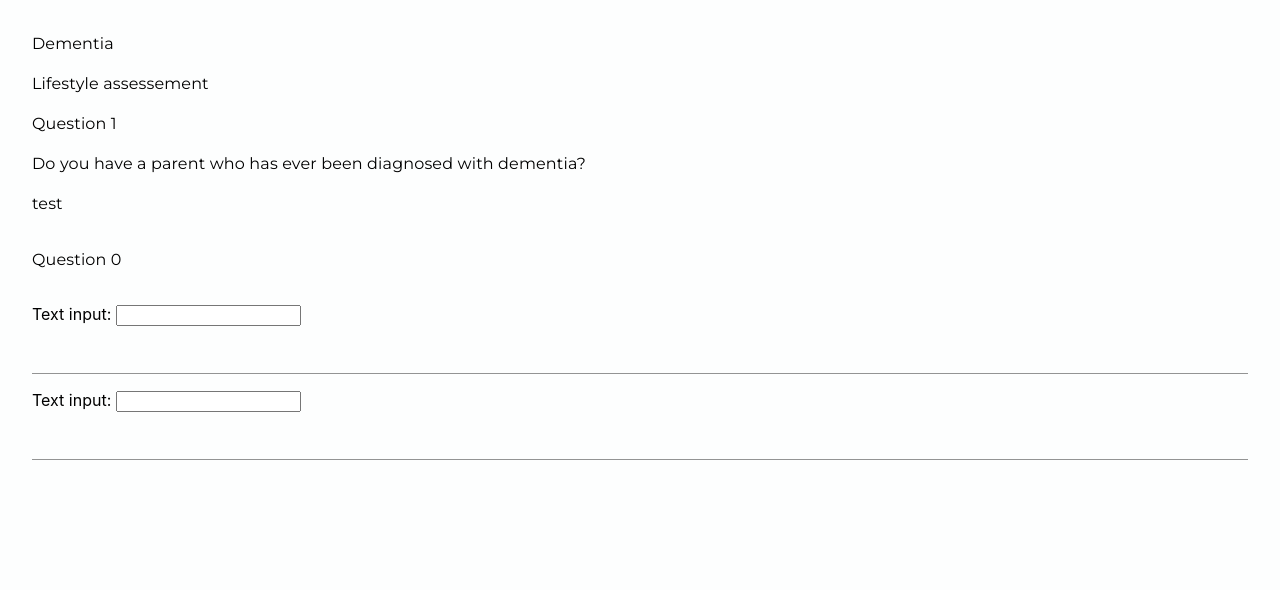
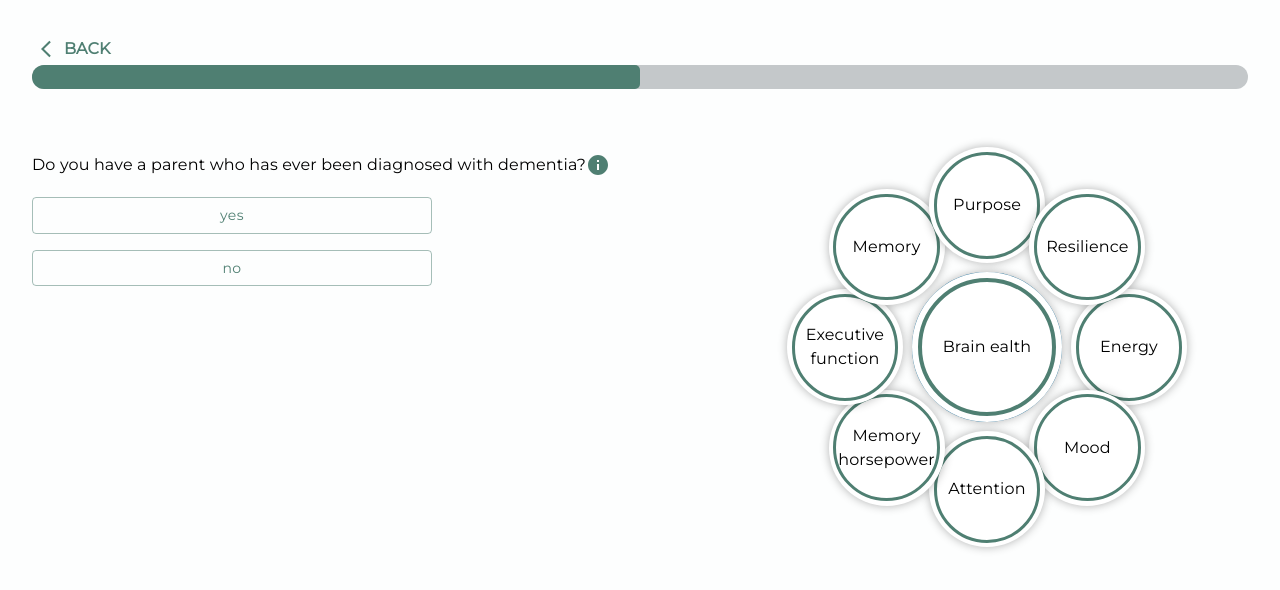
Before and after one commit to PatGousseau/alzheimers-prevention, a React (Create React App) app in the folder frontend/: page / in a window 1280 px wide. Shown: the top 590 px of the page. Built offline with nearby package versions, Linux system fonts and the light colour scheme.

Commit message:
added questions, progressbar, honeycomb

```diff
--- a/frontend/src/App.tsx
+++ b/frontend/src/App.tsx
@@ -10,6 +10,7 @@ import { Routes, Route } from 'react-router-dom';
 import { Upload } from './pages/Upload';
 import { GeneProvider } from './context/geneContext';
 import { Survey } from './pages/Survey';
+import { SurveyProvider } from './context/surveyContext';
 
 
 function App() {
@@ -65,6 +66,7 @@ function App() {
   return (
     <ThemeProvider theme={theme}>
       <GlobalStyles styles={{ body: { backgroundColor: "#FDFEFE" } }} />
+      <SurveyProvider>
       <GeneProvider>
         <Routes>
           <Route path="/" element={<Survey />} />
@@ -79,6 +81,7 @@ function App() {
           <Route path="/recommendation" element={<Recommendation />} />
         </Routes>
       </GeneProvider>
+      </SurveyProvider>
     </ThemeProvider>
   );
 }
--- a/frontend/src/components/Circle.tsx
+++ b/frontend/src/components/Circle.tsx
@@ -4,9 +4,10 @@ interface CircleProps {
   percentage: number;
   size: number;
   colour: string;
+  style?:React.CSSProperties;
 }
 
-export const Circle: React.FC<CircleProps> = ({ percentage, size, colour }) => {
+export const Circle: React.FC<CircleProps> = ({ percentage, size, colour, style }) => {
   const radius = size / 2;
   const circumference = 2 * Math.PI * radius;
 
@@ -29,7 +30,7 @@ export const Circle: React.FC<CircleProps> = ({ percentage, size, colour }) => {
   };
 
   return (
-    <div style={circleStyle}>
+    <div style={style}>
       <div style={textStyle}>{`${percentage}%`}</div>
     </div>
   );
--- /dev/null
+++ b/frontend/src/components/CircleFormation.tsx
@@ -0,0 +1,57 @@
+import React, { useContext } from 'react';
+import { LetterCircle } from './LetterCircle';
+import CircleWithRing from './CircleWithRing';
+import { SurveyContext } from '../context/surveyContext';
+
+
+
+const CircleFormation: React.FC = () => {
+  const { state } = useContext(SurveyContext);
+
+  const circleCount = 8;
+  const containerSize = 400;
+  const circleSize = 116;
+  const radius = (containerSize - circleSize) / 2;
+  const angle = (2 * Math.PI) / circleCount;
+
+  return (
+    <div
+      style={{
+        position: "relative",
+        width: containerSize,
+        height: containerSize,
+        margin: "0 auto",
+      }}
+    >
+      {state.map((interim_score, index) => {
+        const circleX = containerSize / 2 + radius * Math.cos(index * angle);
+        const circleY = containerSize / 2 + radius * Math.sin(index * angle);
+
+        return (
+          <>
+
+            <CircleWithRing width={circleSize} height={circleSize} top={circleY} left={circleX} header={interim_score.header} letter={interim_score.letter}  />
+          </>
+        );
+      })}
+
+
+        <LetterCircle
+          style={{
+            position: "absolute",
+            width: 150,
+            height: 150,
+            borderRadius: "50%",
+            display: "flex",
+            alignItems: "center",
+            justifyContent: "center",
+            top: containerSize - containerSize / 2 - 17,
+            left: containerSize - containerSize / 2 - 17,
+          }}
+        />
+        <CircleWithRing width={150} height={150} top={containerSize - containerSize / 2 - 17} left={containerSize - containerSize / 2 - 17} header={'Brain ealth'} letter={''}  />
+    </div>
+  );
+};
+
+export default CircleFormation;
--- /dev/null
+++ b/frontend/src/components/CircleWithRing.tsx
@@ -0,0 +1,60 @@
+import { Typography } from '@mui/material';
+import React from 'react';
+
+interface CircleWithRingProps {
+  header: string;
+  letter: string;
+  width: number;
+  height: number;
+  top: number;
+  left: number;
+}
+
+const CircleWithRing: React.FC<CircleWithRingProps> = ({
+  header,
+  letter,
+  width,
+  height,
+  top,
+  left,
+}) => {
+  const circleStyle: React.CSSProperties = {
+    position: "absolute",
+    width: width,
+    height: height,
+    borderRadius: "50%",
+    backgroundColor: "#FFFFFF",
+    display: "flex",
+    alignItems: "center",
+    justifyContent: "center",
+    top: top,
+    left: left,
+    boxShadow: "0 0 10px rgba(0, 0, 0, 0.3)", // Adjust the shadow properties as needed
+  };
+
+  const ringSize = 0.92; // Adjust the value to change the size of the ring relative to the circle
+
+  const ringStyle = {
+    width: width * ringSize,
+    height: height * ringSize,
+    borderRadius: "50%",
+    border: `${width * (1 - ringSize - 0.05)}px solid #4F7F72`, // Adjust the border size as needed
+    boxSizing: "border-box",
+    backgroundColor: "transparent",
+    display: "flex",
+    justifyContent: "center",
+    alignItems: "center",
+    flexDirection: "column",
+  } as const;
+
+  return (
+    <div style={circleStyle}>
+      <div style={ringStyle}>
+        <Typography variant='body1' sx={{textAlign:"center"}}>{header}</Typography>
+        <Typography>{letter}</Typography>
+      </div>
+    </div>
+  );
+};
+
+export default CircleWithRing;
--- a/frontend/src/components/EvidenceToolTip.tsx
+++ b/frontend/src/components/EvidenceToolTip.tsx
@@ -3,6 +3,7 @@ import { styled } from '@mui/material/styles';
 import Tooltip, { TooltipProps, tooltipClasses } from '@mui/material/Tooltip';
 import Typography from '@mui/material/Typography';
 import InfoIcon from '@mui/icons-material/Info';
+import { FC, ReactNode } from 'react';
 
 
 const HtmlTooltip = styled(({ className, ...props }: TooltipProps) => (
@@ -11,30 +12,23 @@ const HtmlTooltip = styled(({ className, ...props }: TooltipProps) => (
   [`& .${tooltipClasses.tooltip}`]: {
     backgroundColor: '#343739',
     color: '#FDFEFE',
-     maxWidth: 2000,
+     maxWidth: 442,
     fontSize: theme.typography.pxToRem(12),
     border: '1px solid #dadde9',
     padding: theme.spacing(2),
     borderRadius: theme.spacing(1),
   },
 }));
+interface ToolTipProps {
+  text: ReactNode;
+}
 
-export default function EvidenceToolTip() {
+export const EvidenceToolTip: FC<ToolTipProps> = ({ text }) => {
+
   return (
     <div>
-      <HtmlTooltip
-        title={
-            <React.Fragment>
-            <Typography variant='body1'>1 star: Genome Wide Significance (p) {'<'} 1</Typography>
-            <Typography variant='body1'>2 stars: p  {'>'} 2.5 & p {'<'} 5</Typography>
-            <Typography variant='body1'>3 stars: p {'>'} 2.5 & p {'<'} 5</Typography>
-            <Typography variant='body1'>4 stars: p {'>'} 5 & p {'<'} 10</Typography>
-            <Typography variant='body1'>5 stars: p  {'>'} 10</Typography>
-          </React.Fragment>
-        }
-      >
-        {/* <Button>HTML</Button> */}
-        <InfoIcon color="primary"/>
+      <HtmlTooltip title={text}>
+        <InfoIcon color="primary" />
       </HtmlTooltip>
     </div>
   );
--- /dev/null
+++ b/frontend/src/components/LetterCircle.tsx
@@ -0,0 +1,52 @@
+import { ButtonBase, Input, Stack, Typography } from "@mui/material";
+import { FC, ReactNode, useContext } from "react";
+import { ReactComponent as HappyFace } from "../assets/happy_face.svg";
+import { GeneContext } from "../context/geneContext";
+import { getColour } from "../utils/utils";
+import { CircularProgressbar, CircularProgressbarWithChildren } from "react-circular-progressbar";
+import "react-circular-progressbar/dist/styles.css";
+import { EvidenceToolTip } from "./EvidenceToolTip";
+
+interface LetterCircleProps {
+  style: React.CSSProperties;
+}
+
+export const LetterCircle: FC<LetterCircleProps> = ({  style}) => {
+
+  return (
+    <Stack  spacing={2} sx={style}>
+      <CircularProgressbarWithChildren
+        value={100}
+        styles={{
+          // Customize the root svg element
+          root: {},
+          // Customize the path, i.e. the "completed progress"
+          path: {
+            // Path color
+            // Whether to use rounded or flat corners on the ends - can use 'butt' or 'round'
+            strokeLinecap: "butt",
+            // Customize transition animation
+            transition: "stroke-dashoffset 0.5s ease 0s",
+            // Rotate the path
+            transform: "rotate(0.25turn)",
+            transformOrigin: "center center",
+          },
+          // Customize the text
+          text: {
+            // Text color
+            fill: "#000000",
+            // Text size
+            fontSize: "16px",
+          },
+          // Customize background - only used when the `background` prop is true
+          background: {
+            fill: "#3e98c7",
+          },
+        }}
+      >
+        <Typography>Memory</Typography>
+        <Typography>A</Typography>
+      </CircularProgressbarWithChildren>
+    </Stack>
+  );
+};
--- a/frontend/src/components/MultipleChoiceInput.tsx
+++ b/frontend/src/components/MultipleChoiceInput.tsx
@@ -1,33 +1,36 @@
-import { ButtonBase, Stack, Typography } from "@mui/material";
-import { FC, ReactNode, useContext } from "react";
+import { Button, ButtonBase, ButtonGroup, Radio, RadioGroup, Stack, ToggleButton, ToggleButtonGroup, Typography } from "@mui/material";
+import { FC, ReactNode, useContext, useState } from "react";
 import { ReactComponent as HappyFace } from "../assets/happy_face.svg";
 import { GeneContext } from "../context/geneContext";
 import { getColour } from "../utils/utils";
 import { CircularProgressbar } from "react-circular-progressbar";
 import "react-circular-progressbar/dist/styles.css";
 
-interface QuestionProps {
-  header: string;
-  subheader: string;
-  questionNum: number;
-  question: string;
-  children: ReactNode;
+interface MultipleChoiceInputProps {
+  options: string[];
+
 }
 
-export const Question: FC<QuestionProps> = ({ header, subheader, questionNum, question, children }) => {
+export const MultipleChoiceInput: FC<MultipleChoiceInputProps> = ({ options  }) => {
+
+    const [selectedOption, setSelectedOption] = useState<string | null>(null);
+
+    const handleOptionClick = (option: string) => {
+      setSelectedOption(option);
+    };
 
   return (
-    <Stack
-      spacing={2}
-    >
-
-        <Typography>{header}</Typography>
-        <Typography>{subheader}</Typography>
-        <Typography>Question {questionNum}</Typography>
-        <Typography>{question}</Typography>
-        {children}
-
-
+    <Stack spacing={2} direction="column">
+      {options.map((option) => (
+        <Button
+          key={option}
+          variant={selectedOption === option ? 'contained' : 'outlined'}
+          onClick={() => handleOptionClick(option)}
+          sx={{ width: '400px', textTransform: 'none' }}
+        >
+          {option}
+        </Button>
+      ))}
     </Stack>
   );
 };
--- /dev/null
+++ b/frontend/src/components/ProgressBar.tsx
@@ -0,0 +1,15 @@
+import { ButtonBase, Input, LinearProgress, Stack, Typography, linearProgressClasses, styled } from "@mui/material";
+import "react-circular-progressbar/dist/styles.css";
+
+
+export const ProgressBar = styled(LinearProgress)(({ theme }) => ({
+    height: 24,
+    borderRadius: 32,
+    [`&.${linearProgressClasses.colorPrimary}`]: {
+      backgroundColor: '#C4C8CA',
+    },
+    [`& .${linearProgressClasses.bar}`]: {
+      borderRadius: 5,
+      backgroundColor: "primary",
+    },
+  }));
--- a/frontend/src/components/Question.tsx
+++ b/frontend/src/components/Question.tsx
@@ -5,31 +5,29 @@ import { GeneContext } from "../context/geneContext";
 import { getColour } from "../utils/utils";
 import { CircularProgressbar } from "react-circular-progressbar";
 import "react-circular-progressbar/dist/styles.css";
+import { EvidenceToolTip } from "./EvidenceToolTip";
 
 interface QuestionProps {
-  header: string;
-  subheader: string;
-  questionNum: number;
+
   question: string;
+  tooltipText: string;
   children: ReactNode;
 }
 
-export const Question: FC<QuestionProps> = ({ header, subheader, questionNum, question, children }) => {
+
+
+export const Question: FC<QuestionProps> = ({ question, tooltipText, children }) => {
 
   return (
     <Stack
       spacing={2}
+      sx={{mt:8}}
     >
-        <Typography>{header}</Typography>
-        <Typography>{subheader}</Typography>
-        <Typography>Question {questionNum}</Typography>
+        <Stack direction={"row"}>
         <Typography>{question}</Typography>
+        <EvidenceToolTip text={<Typography>{tooltipText}</Typography>}></EvidenceToolTip>
+        </Stack>
         {children}
-        <label >
-        Text input: <input name="myInput" />
-      </label>
-  <Input>
-  </Input>
     </Stack>
   );
 };
--- a/frontend/src/context/surveyContext.tsx
+++ b/frontend/src/context/surveyContext.tsx
@@ -1,19 +1,57 @@
 import { createContext, ReactNode, useState } from 'react';
 
-const initialState: string[] = [];
+export interface Score {
+  header:string;
+  letter:string;
+}
+
+const initialState: Score[] = [
+  {
+    header: 'Energy',
+    letter: '',
+  },
+  {
+    header: 'Mood',
+    letter: '',
+  },
+  {
+    header: 'Attention',
+    letter: '',
+  },
+  {
+    header: 'Memory horsepower',
+    letter: '',
+  },
+  {
+    header: 'Executive function',
+    letter: '',
+  },
+  {
+    header: 'Memory',
+    letter: '',
+  },
+  {
+    header: 'Purpose',
+    letter: '',
+  },
+  {
+    header: 'Resilience',
+    letter: '',
+  },
+]
 
 export const SurveyContext = createContext<{
-    state: string[];
-    updateState: (newState: string[]) => void;
+    state: Score[];
+    updateState: (newState: Score[]) => void;
   }>({
     state: initialState,
     updateState: () => {},
   });
 
 export const SurveyProvider = ({ children }: { children: ReactNode }) => {
-    const [state, setState] = useState<string[]>(initialState);
+    const [state, setState] = useState<Score[]>(initialState);
 
-    const updateState = (newState: string[]) => {
+    const updateState = (newState: Score[]) => {
       setState(newState);
     };
 
--- a/frontend/src/pages/Survey.tsx
+++ b/frontend/src/pages/Survey.tsx
@@ -1,7 +1,12 @@
-import { Alert, Button, CircularProgress, FormControl, FormControlLabel, FormLabel, Radio, RadioGroup, Stack, Typography } from "@mui/material";
+import { Alert, Button, CircularProgress, FormControl, FormControlLabel, FormLabel, LinearProgress, Radio, RadioGroup, Stack, Typography, linearProgressClasses, styled } from "@mui/material";
 import axios from "axios";
 import { FC, useContext, useState } from "react";
 import { Question } from "../components/Question";
+import { MultipleChoiceInput } from "../components/MultipleChoiceInput";
+import BackButton from "../components/BackButton";
+import { ProgressBar } from "../components/ProgressBar";
+import { LetterCircle } from "../components/LetterCircle";
+import CircleFormation from "../components/CircleFormation";
 
 
 export const Survey: FC = () => {
@@ -9,8 +14,24 @@ export const Survey: FC = () => {
 
   return (
     <Stack sx={{ m: 4 }}>
+              <BackButton />
+      <Stack>
+      <ProgressBar variant="determinate" value={50} />
+      </Stack>
+        <Stack direction={"row"}>
 
-      <Question header={"Dementia"} subheader={"Lifestyle assessement"} questionNum={1} question={"Do you have a parent who has ever been diagnosed with dementia?"} children={<Question header={"test"} subheader={""} questionNum={0} question={""} children={undefined}/>}/>
+      <Question
+        question={
+          "Do you have a parent who has ever been diagnosed with dementia?"
+        }
+        children={<MultipleChoiceInput options={["yes", "no"]} />}
+        tooltipText={
+          "The ability to perform moderate exercise such as running or biking at a sustained pace for several minutes at a time helps us understand your cardiovascular health, which determines how well your brain is oxygenated"
+        }
+      />
+
+     <CircleFormation/>
+     </Stack>
     </Stack>
   );
 };
```
Also changed, not shown: frontend/src/components/GeneGrid.tsx (+21 -2 lines).
